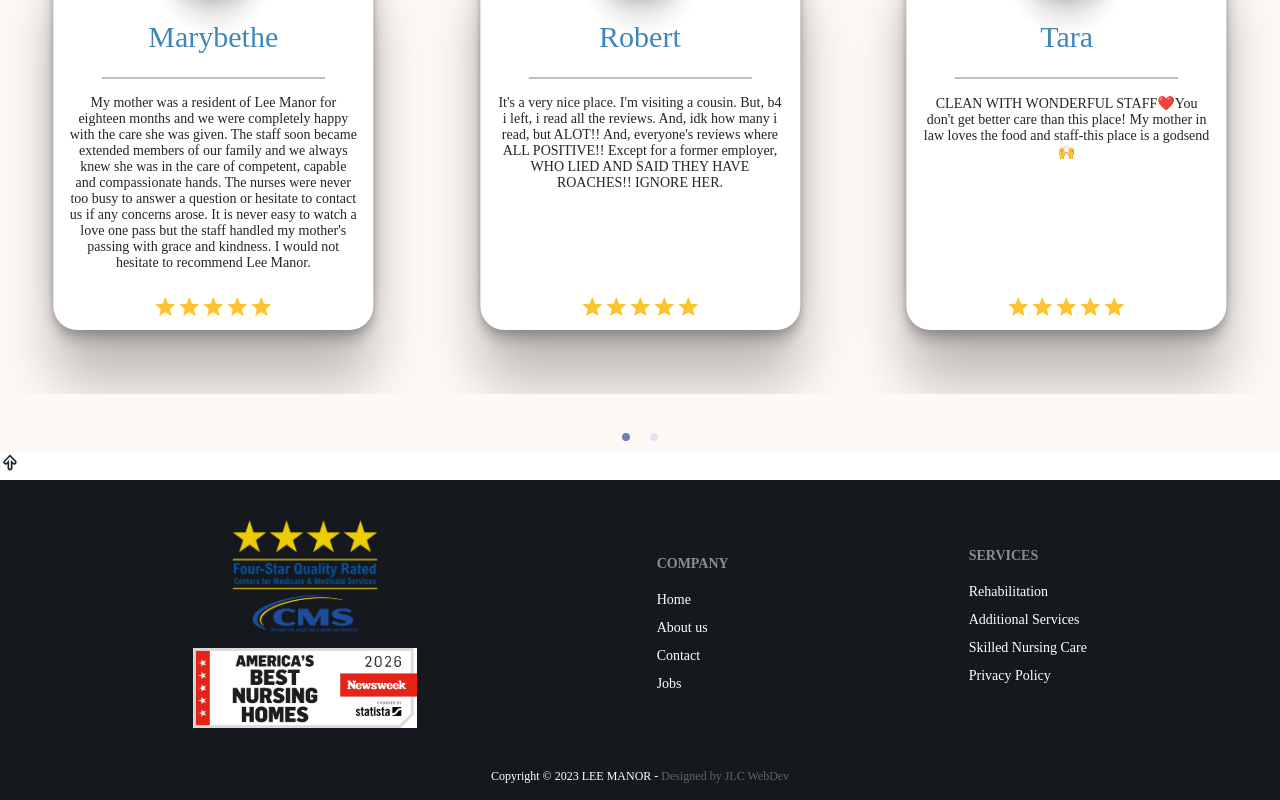
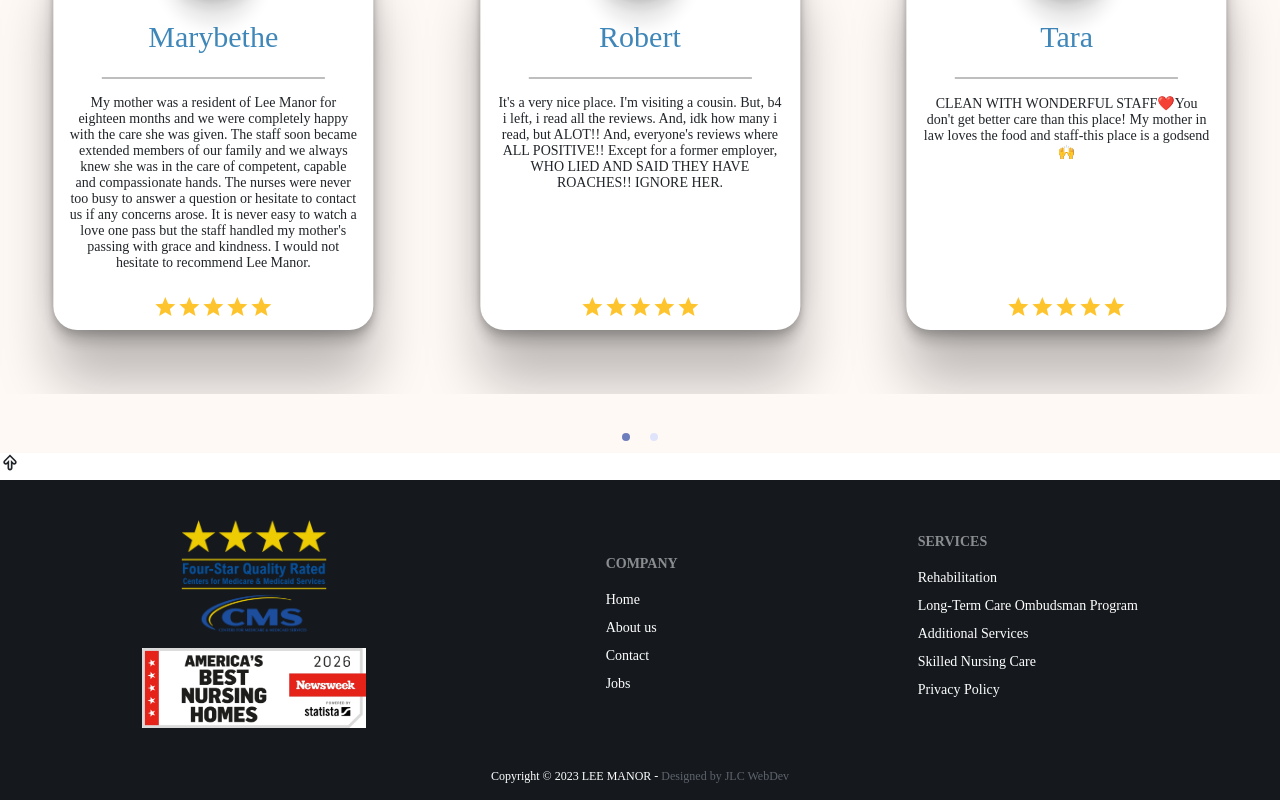
Before and after one commit to Jevus09/manor-website, a React (Create React App) app: page / in a window 1280 px wide. Shown: the part 4654-5454 px from the top of the page. Built offline with nearby package versions, Linux system fonts and the light colour scheme.

Commit message:
Updated footer with new link for LTC Ombudsman Program

```diff
--- a/src/components/Footer.js
+++ b/src/components/Footer.js
@@ -25,6 +25,7 @@ const Footer = () => {
                 <div className=''>
                     <span className="footer-title text-white">Services</span>
                     <a className="link link-hover text-white" href='/rehab-programs'>Rehabilitation</a>
+                    <a className='link link-hover text-white' href='https://ilaging.illinois.gov/programs/ltcombudsman.html' target='_blank' >Long-Term Care Ombudsman Program</a>
                     <a className="link link-hover text-white" href='/additional-services'>Additional Services</a>
                     <a className="link link-hover text-white" href='/skilled-nursing-care'>Skilled Nursing Care</a>
                     <p className="text-white" >Privacy Policy</p>
```
